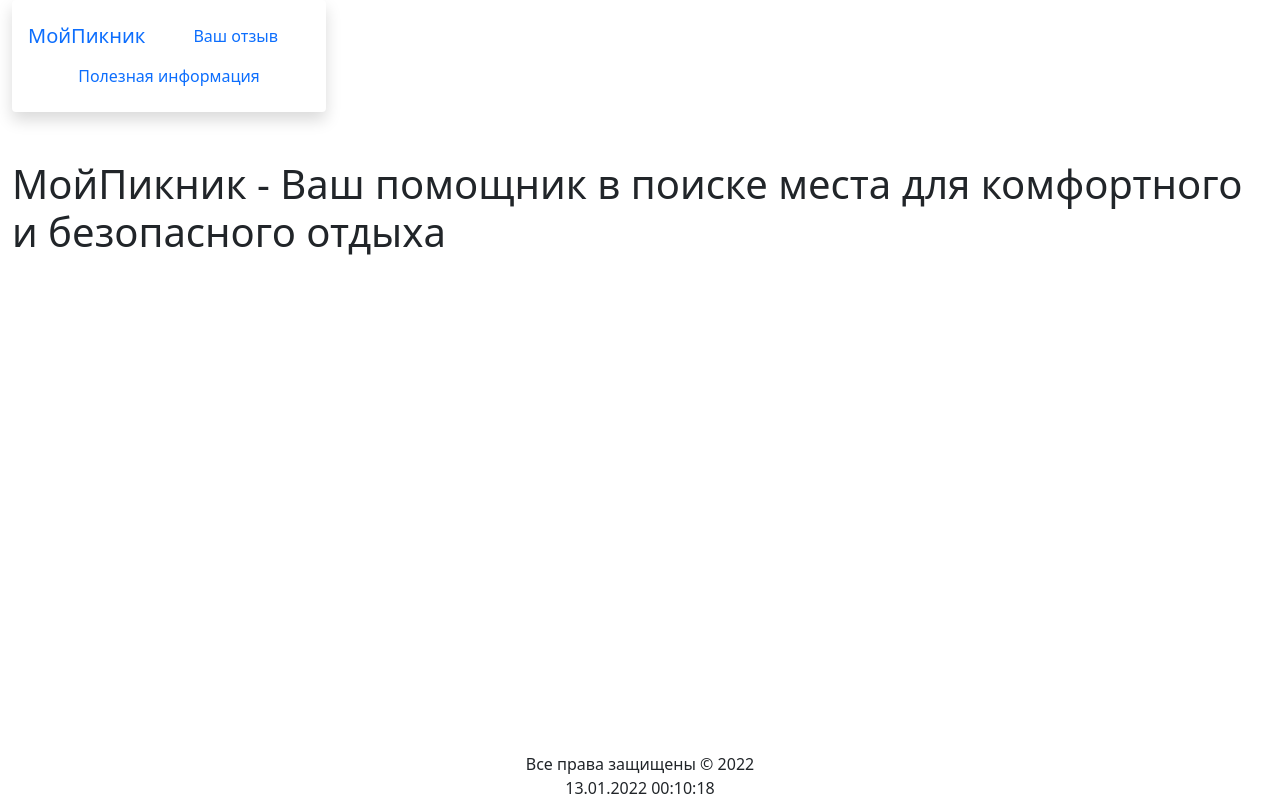
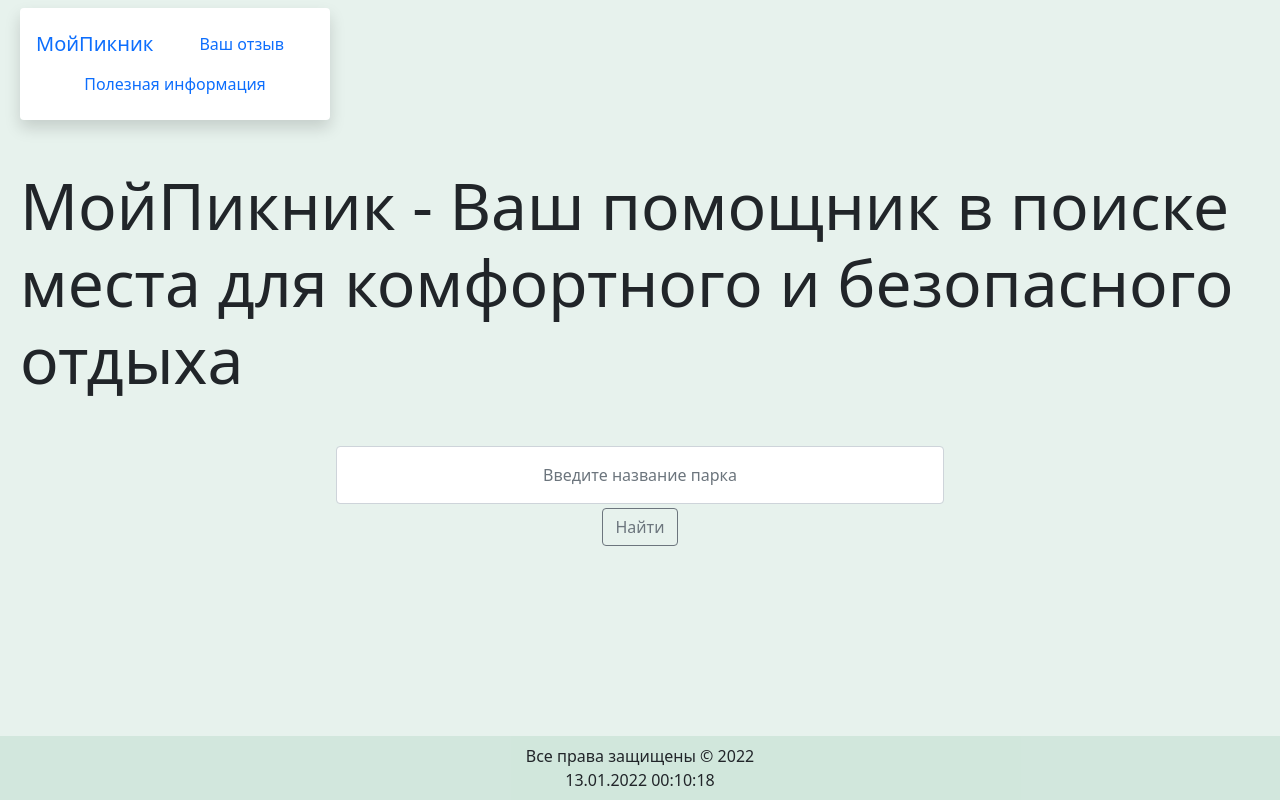
Before and after one commit to huurrmma/kursovaya, a PHP site: page /kursovaya/index.php in a window 1280 px wide. Run offline with PHP 8.4, Linux system fonts and the light colour scheme.

Commit message:
Add files via upload

```diff
--- a/kursovaya/blocks/footer.php
+++ b/kursovaya/blocks/footer.php
@@ -1,4 +1,4 @@
-        <footer class="fixed-bottom text-center">
+        <footer class="fixed-bottom text-center bg-success p-2 text-dark bg-opacity-10">
             Все права защищены &copy; 2022 <br>
             <?php
             echo date('d.m.Y H:i:s') . '<br>';
--- a/kursovaya/blocks/header.php
+++ b/kursovaya/blocks/header.php
@@ -7,7 +7,7 @@
     <title><?= $title;?></title>
     <link href="https://cdn.jsdelivr.net/npm/bootstrap@5.1.3/dist/css/bootstrap.min.css" rel="stylesheet" integrity="sha384-1BmE4kWBq78iYhFldvKuhfTAU6auU8tT94WrHftjDbrCEXSU1oBoqyl2QvZ6jIW3" crossorigin="anonymous">
 </head>
-<body>
+<body class="bg-success p-2 text-dark bg-opacity-10">
     <div class="container-fluid">
         <!-- <nav class="nav nav-pills">
         <header>
--- a/kursovaya/index.php
+++ b/kursovaya/index.php
@@ -3,8 +3,14 @@
     require "blocks/header.php";
 ?>
 
-<h1>МойПикник - Ваш помощник в поиске места для комфортного и безопасного отдыха</h1>
+<h1 class="display-3">МойПикник - Ваш помощник в поиске места для комфортного и безопасного отдыха</h1>
 
+<div class="container-fluid text-center">
+    <form action="parks.php">
+        <input type="text" class="form-control w-50 p-3 container-fluid text-center mt-5" placeholder="Введите название парка">
+        <button type="button" class="btn btn-outline-secondary mt-1">Найти</button>
+    </form>
+</div>
 
 
 <?php
```
Also changed, not shown: kursovaya/parks.php (added, +11 -0 lines).
